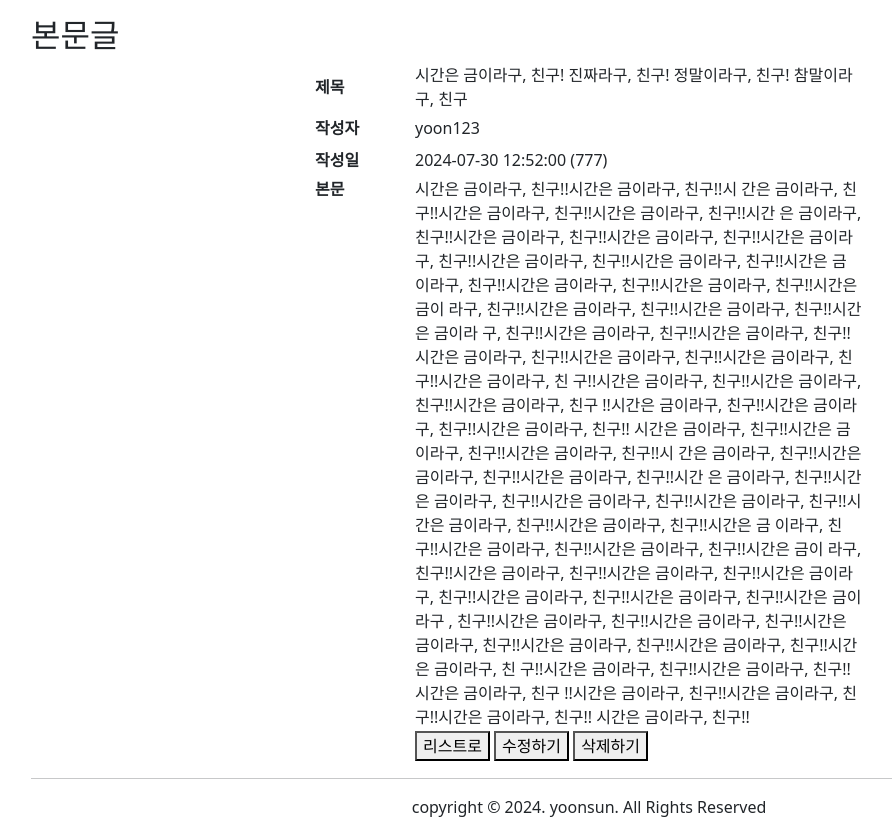
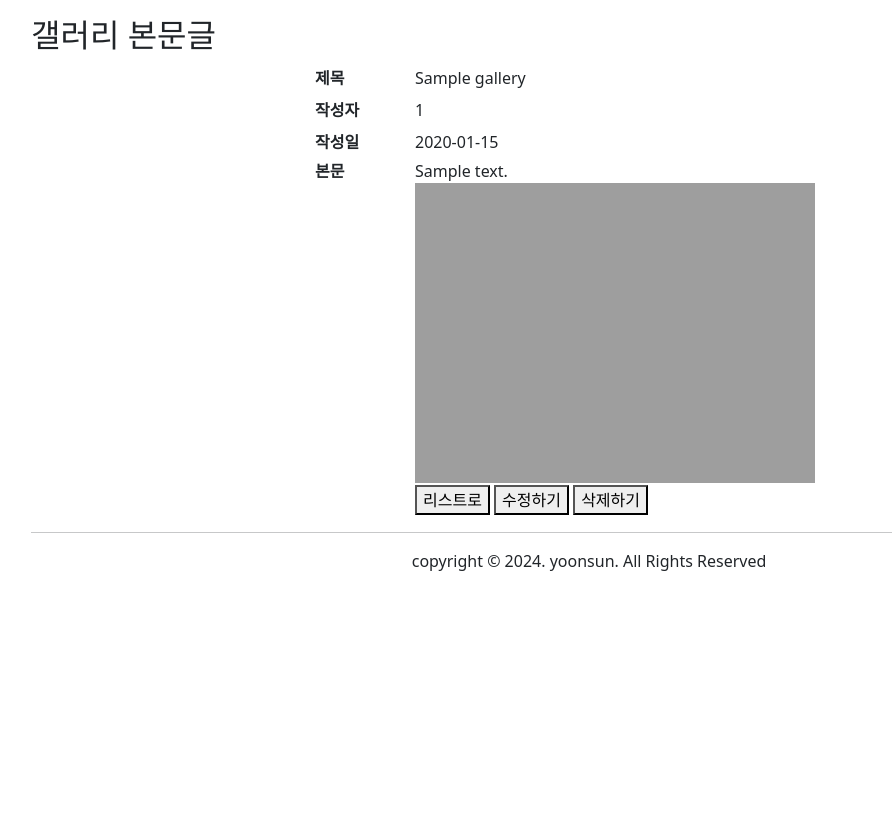
Before and after one commit to yoon741/semiprojectv1b, a FastAPI app: template views/templates/gallery/view.html in a window 1280 px wide. Shown: the part 145-980 px from the top of the page, without its empty margins (51-943 px from the left). After the commit the page ends 716 px from the top, so only its background shows below. Run offline with FastAPI, Linux system fonts and the light colour scheme; the template is opened without the code that fills it: most values are stand-ins (such as "Sample title", 1, 10 or a date in 2020); parts of the project's set-up code (start-up, migrations or seed data) failed here and were passed over; some libraries are stand-ins or nearby versions.

Commit message:
gallery list 관련 코드 수정 gallery views 관련 코드 v1 추가

```diff
--- a/app/service/gallery.py
+++ b/app/service/gallery.py
@@ -3,6 +3,7 @@ from datetime import datetime
 from fastapi import Form
 from sqlalchemy import insert, select
 from sqlalchemy.exc import SQLAlchemyError
+from sqlalchemy.orm import aliased
 
 from app.model.gallery import Gallery, GalAttach
 from app.schema.gallery import NewGallery
@@ -70,3 +71,20 @@ class GalleryService:
         except SQLAlchemyError as ex:
             print(f'▶▶▶ select_gallery에서 오류발생 : {str(ex)}')
             db.rollback()
+
+
+    @staticmethod
+    def selectone_gallery(gno, db):
+        try:
+            stmt = select(Gallery).where(Gallery.gno == gno)
+            result1 = db.execute(stmt).first()
+
+            ga = aliased(GalAttach)
+            stmt = select(ga.fname, ga.fsize).where(ga.gno == gno)
+            result2 = db.execute(stmt).fetchall()
+
+            return result1, result2
+
+        except SQLAlchemyError as ex:
+            print(f'▶▶▶ selectone_gallery에서 오류발생 : {str(ex)}')
+            db.rollback()
--- a/views/templates/gallery/list.html
+++ b/views/templates/gallery/list.html
@@ -50,7 +50,7 @@
      <div class="row" style="width: 888px; margin: 0 auto;">
          {% for ga in galist %}
          <div class="col-10 card m-1" style="width: 18rem">
-             <a href="/gallery/view/1">
+             <a href="/gallery/view/{{ ga.gno }}">
                  <img src="http://127.0.0.1/cdn/img/{{ ga.fname }}"
                       class="card-img-top" alt="..."></a><!-- 이미지 -->
              <div class="card-body">
--- a/views/templates/gallery/view.html
+++ b/views/templates/gallery/view.html
@@ -17,13 +17,21 @@
 
 {% block main %}
     <main>
-        <h2>본문글</h2>
+        <h2>갤러리 본문글</h2>
         <table>
-            <tr><th>제목</th><td>시간은 금이라구, 친구! 진짜라구, 친구! 정말이라구, 친구! 참말이라구, 친구</td></tr>
-            <tr><th>작성자</th><td>yoon123</td></tr>
-            <tr><th>작성일</th><td>2024-07-30 12:52:00 (777)</td></tr>
-            <tr><th>본문</th><td>시간은 금이라구, 친구!!시간은 금이라구, 친구!!시 간은 금이라구, 친구!!시간은 금이라구, 친구!!시간은 금이라구, 친구!!시간 은 금이라구, 친구!!시간은 금이라구, 친구!!시간은 금이라구, 친구!!시간은 금이라구, 친구!!시간은 금이라구, 친구!!시간은 금이라구, 친구!!시간은 금 이라구, 친구!!시간은 금이라구, 친구!!시간은 금이라구, 친구!!시간은 금이 라구, 친구!!시간은 금이라구, 친구!!시간은 금이라구, 친구!!시간은 금이라 구, 친구!!시간은 금이라구, 친구!!시간은 금이라구, 친구!!시간은 금이라구, 친구!!시간은 금이라구, 친구!!시간은 금이라구, 친구!!시간은 금이라구, 친 구!!시간은 금이라구, 친구!!시간은 금이라구, 친구!!시간은 금이라구, 친구 !!시간은 금이라구, 친구!!시간은 금이라구, 친구!!시간은 금이라구, 친구!! 시간은 금이라구, 친구!!시간은 금이라구, 친구!!시간은 금이라구, 친구!!시 간은 금이라구, 친구!!시간은 금이라구, 친구!!시간은 금이라구, 친구!!시간 은 금이라구, 친구!!시간은 금이라구, 친구!!시간은 금이라구, 친구!!시간은 금이라구, 친구!!시간은 금이라구, 친구!!시간은 금이라구, 친구!!시간은 금 이라구, 친구!!시간은 금이라구, 친구!!시간은 금이라구, 친구!!시간은 금이 라구, 친구!!시간은 금이라구, 친구!!시간은 금이라구, 친구!!시간은 금이라 구, 친구!!시간은 금이라구, 친구!!시간은 금이라구, 친구!!시간은 금이라구 , 친구!!시간은 금이라구, 친구!!시간은 금이라구, 친구!!시간은 금이라구, 친구!!시간은 금이라구, 친구!!시간은 금이라구, 친구!!시간은 금이라구, 친 구!!시간은 금이라구, 친구!!시간은 금이라구, 친구!!시간은 금이라구, 친구 !!시간은 금이라구, 친구!!시간은 금이라구, 친구!!시간은 금이라구, 친구!! 시간은 금이라구, 친구!!</td></tr>
-            <tr><td colspan="2">
+            {% for g in gallery %}
+            <tr><th>제목</th><td>{{ g.title }}</td></tr>
+            <tr><th>작성자</th><td>{{ g.userid }}</td></tr>
+            <tr><th>작성일</th><td>{{ g.regdate }}</td></tr>
+            <tr><th>본문</th><td>{{ g.contents }}
+            {% endfor %}
+
+            {% for ga in galattach %}
+            <div><img src="http://127.0.0.1/cdn/img/{{ ga.fname }}"
+            class=img-fluid></div>
+            {% endfor %}
+            </td><tr>
+            <td colspan="2">
                 <button type="button" id="listbtn" onclick="location.href='/gallery/list'">리스트로</button>
                 <button type="button" id="mdfybtn" onclick="location.href='/gallery/modify'">수정하기</button>
                 <button type="button" id="rmvbtn">삭제하기</button>
```
Also changed, not shown: app/routes/gallery.py (+11 -3 lines).
